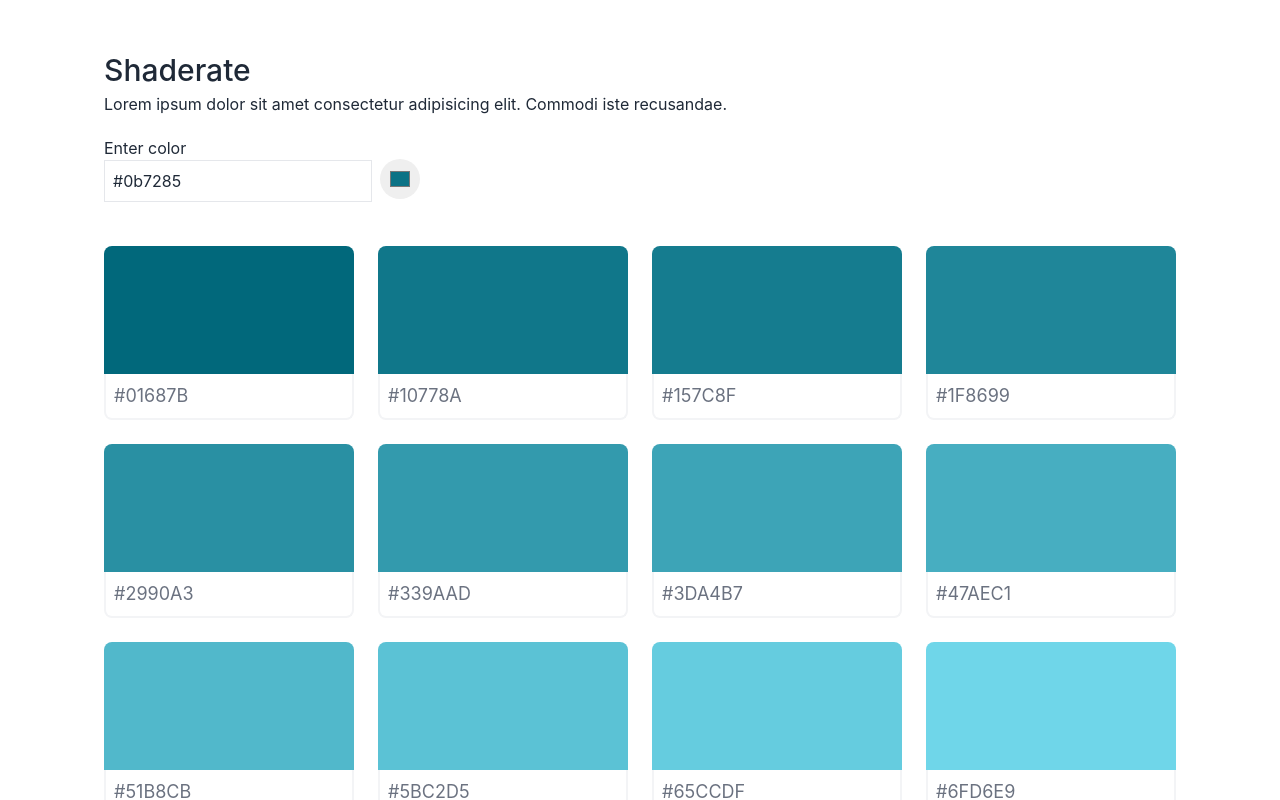
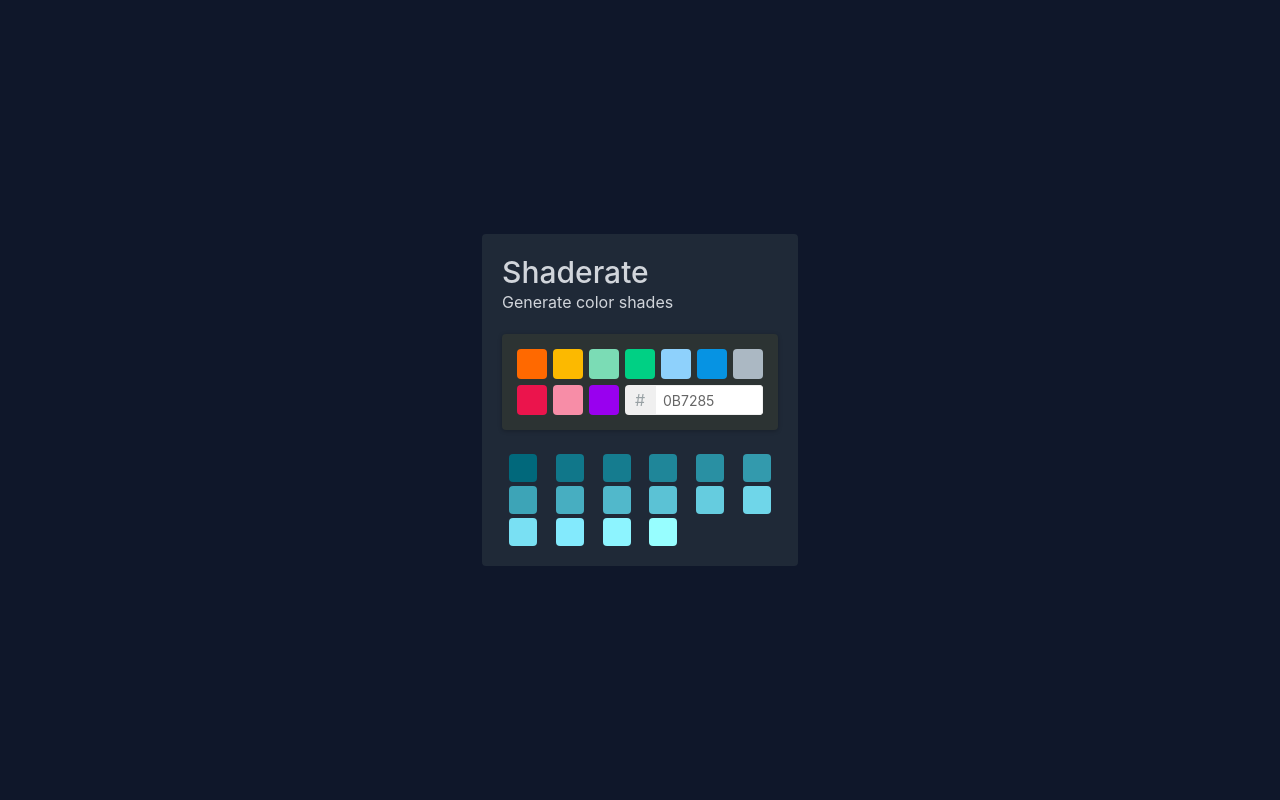
Before and after one commit to tuantruong625/shaderade, a React (Create React App) app: page / in a window 1280 px wide. Shown: the top 800 px of the page. Built offline with nearby package versions, Linux system fonts and the light colour scheme.

Commit message:
Refactor color picker

```diff
--- a/package.json
+++ b/package.json
@@ -11,9 +11,12 @@
     "@types/node": "^12.0.0",
     "@types/react": "^17.0.0",
     "@types/react-dom": "^17.0.0",
+    "@types/styled-components": "^5.1.26",
     "react": "^17.0.2",
+    "react-color": "^2.19.3",
     "react-dom": "^17.0.2",
     "react-scripts": "4.0.3",
+    "styled-components": "^5.3.6",
     "typescript": "^4.1.2",
     "web-vitals": "^1.0.1"
   },
@@ -42,6 +45,7 @@
     ]
   },
   "devDependencies": {
+    "@types/react-color": "^3.0.6",
     "autoprefixer": "^9.8.6",
     "postcss": "^7.0.36",
     "tailwindcss": "npm:@tailwindcss/postcss7-compat@^2.2.7"
--- a/src/App.tsx
+++ b/src/App.tsx
@@ -1,10 +1,11 @@
 import React, { useState } from "react";
+import ColorPicker from "./ColorPicker";
 
 export default function App() {
- const [color, setColor] = useState<any>('#0b7285');
+ const [color, setColor] = useState('#0b7285');
 
- const onChange = (e: React.ChangeEvent<HTMLInputElement>) => {
-  setColor(e.target.value)
+ const handleSetColor = ({hex}: {hex: string}) => {
+  setColor(hex)
  }
 
  const adjust = (color: string, amount: number = 0) => {
@@ -31,29 +32,24 @@ export default function App() {
  ]
 
  return (
-  <div className="container mx-auto max-w-6xl m-5 px-10 text-gray-800">
-   <h1 className="text-3xl pt-8 pb-1 font-medium">Shaderate</h1>
-   <p className="pb-5">Lorem ipsum dolor sit amet consectetur adipisicing elit. Commodi iste recusandae.</p>
-
-   <div className="grid grid-cols-1 md:grid-cols-2 lg:grid-cols-4 gap-6">
-    <div className="col-span-full flex items-center">
-     <label htmlFor="color" className="flex flex-col md:w-1/4 w-100 pb-5">
-      Enter color
-      <input type="text" name="color" value={color} placeholder="#e2e2e2" className="p-2 border" onChange={onChange} />
-     </label>
-     <input type="color" name="color" value={color} className="ml-2 p-2 border-none rounded-full h-10 w-10" onChange={onChange} />
+  <div className="container mx-auto max-w-6xl px-10 text-gray-300 flex justify-center items-center min-h-screen">
+   <div className="bg-gray-800 p-5 rounded">
+    <div className="mb-5">
+     <h1 className="text-3xl font-medium">Shaderate</h1>
+     <p>Generate color shades</p>
     </div>
-    {
-     shades && shades.map((shade, index) => (
-      <div
-       key={index}
-       className="flex justify-center flex-col rounded-md"
-      >
-       <div className="py-16 bg-transparent rounded-t-lg" style={{ backgroundColor: adjust(color, shade) }}></div>
-       <p className="pt-2 uppercase text-lg text-gray-500 border-t-0 border-2 border-gray-100 p-2 rounded-b-lg">{adjust(color, shade)}</p>
-      </div>
-     ))
-    }
+    <ColorPicker color={color} handleSetColor={handleSetColor} />
+    <div className="grid grid-cols-6 gap-1 mt-6 place-items-center">
+     {
+      shades && shades.map((shade, index) => {
+       return (
+        <div key={index} className="text-white">
+         <div className="h-7 w-7 bg-transparent rounded" style={{ backgroundColor: adjust(color, shade) }} />
+        </div>
+       )
+      })
+     }
+    </div>
    </div>
   </div>
  )
--- /dev/null
+++ b/src/ColorPicker.tsx
@@ -0,0 +1,27 @@
+import { TwitterPicker } from "react-color"
+import styled from "styled-components"
+
+const Container = styled.div`
+ & .twitter-picker {
+  background-color: #2C3333 !important;
+ }
+
+ & #rc-editable-input-2 {
+  height: 30px !important;
+ }
+`
+
+interface ColorPickerProps {
+ color: string;
+ handleSetColor: ({ hex }: { hex: string }) => void
+}
+
+const ColorPicker = ({ color, handleSetColor }: ColorPickerProps) => {
+ return (
+  <Container>
+   <TwitterPicker triangle="hide" color={color} onChange={handleSetColor} />
+  </Container>
+ )
+}
+
+export default ColorPicker
--- a/src/index.css
+++ b/src/index.css
@@ -2,7 +2,10 @@
 @tailwind components;
 @tailwind utilities;
 
+
+
 body {
+  background-color: rgb(15 23 42);
   margin: 0;
   font-family: -apple-system, BlinkMacSystemFont, 'Segoe UI', 'Roboto', 'Oxygen',
     'Ubuntu', 'Cantarell', 'Fira Sans', 'Droid Sans', 'Helvetica Neue',
```
Also changed, not shown: 2 other files (tests, documents, lock files or other folders).
